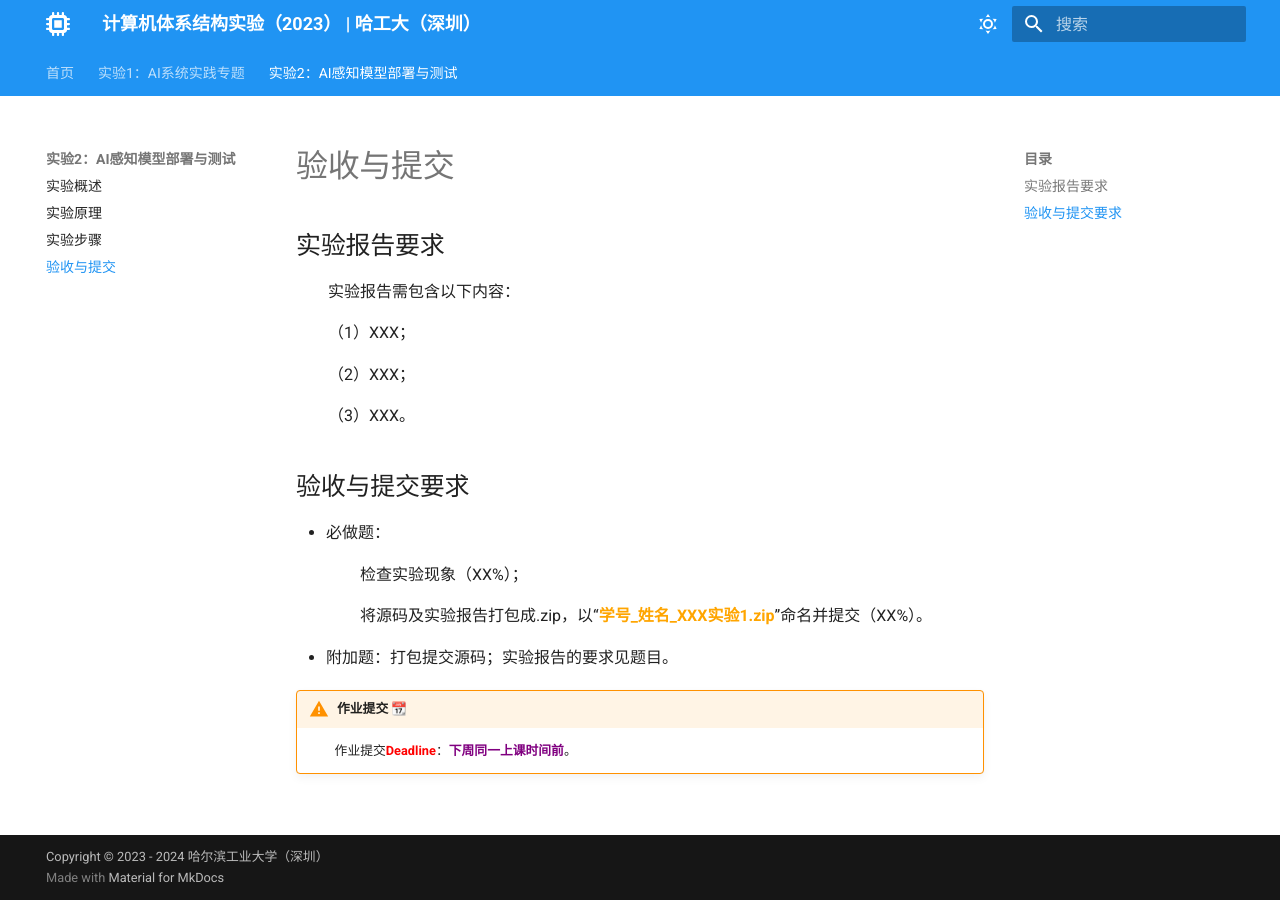
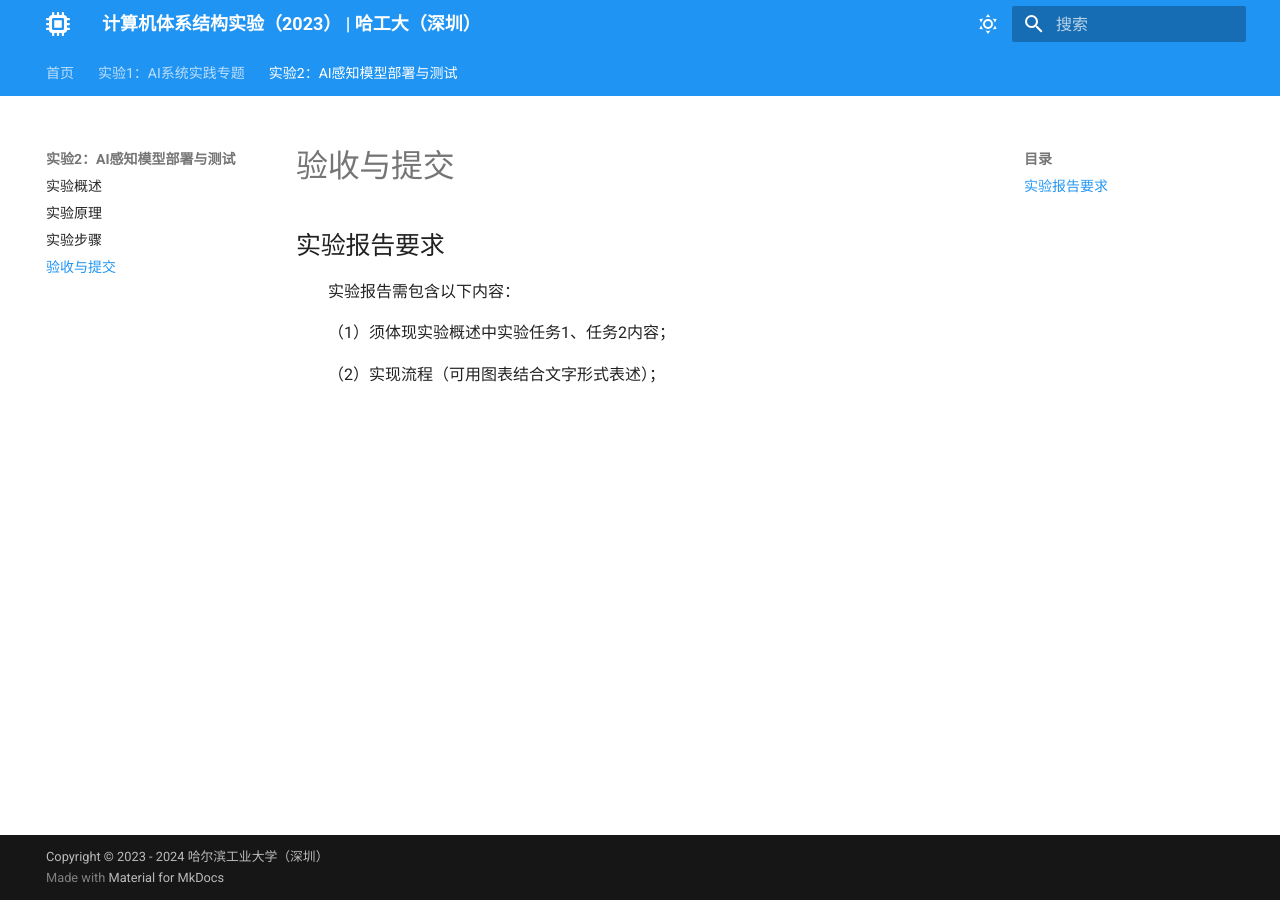
Before and after one commit to ThisisKKya/CA_Handbook, an MkDocs documentation site: the page built from docs/lab2/submit.md, in a window 1280 px wide. Built offline with MkDocs 1.6.1 and Material for MkDocs 9.7.7, drawn with Linux system fonts in a browser that asks for light colours; emoji names are drawn with the system emoji font.

Commit message:
update dir

```diff
--- a/docs/lab2/submit.md
+++ b/docs/lab2/submit.md
@@ -4,21 +4,6 @@
 
 &emsp;&emsp;实验报告需包含以下内容：
 
-&emsp;&emsp;（1）XXX；
+&emsp;&emsp;（1）须体现实验概述中实验任务1、任务2内容；
 
-&emsp;&emsp;（2）XXX；
-
-&emsp;&emsp;（3）XXX。
-
-## 验收与提交要求
-
-- 必做题：
-
-&emsp;&emsp;&emsp;&emsp;检查实验现象（XX%）；
-
-&emsp;&emsp;&emsp;&emsp;将源码及实验报告打包成.zip，以“<font color=orange>**学号_姓名_XXX实验1.zip**</font>”命名并提交（XX%）。
-
-- 附加题：打包提交源码；实验报告的要求见题目。
-
-!!! warning "作业提交 :calendar:"
-    &emsp;&emsp;作业提交<font color = red>**Deadline**</font>：<font color = purple>**下周同一上课时间前**</font>。
+&emsp;&emsp;（2）实现流程（可用图表结合文字形式表述）；
```
Also changed, not shown: docs/lab2/step.md (+4 -1 lines), site/lab2/step/index.html, site/lab2/submit/index.html, site/search/search_index.json, 1 other file.
